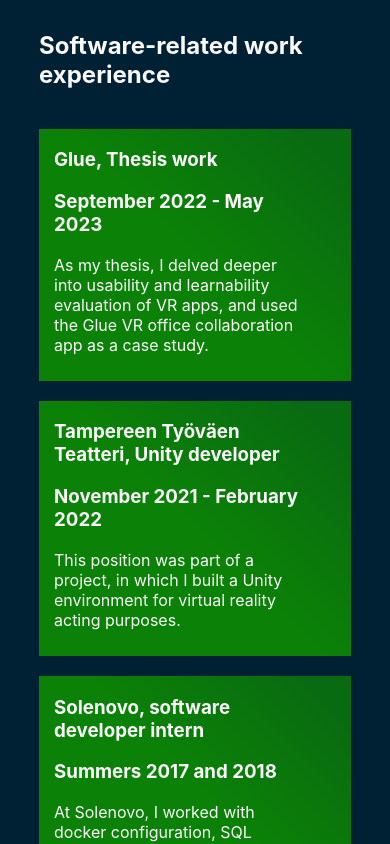
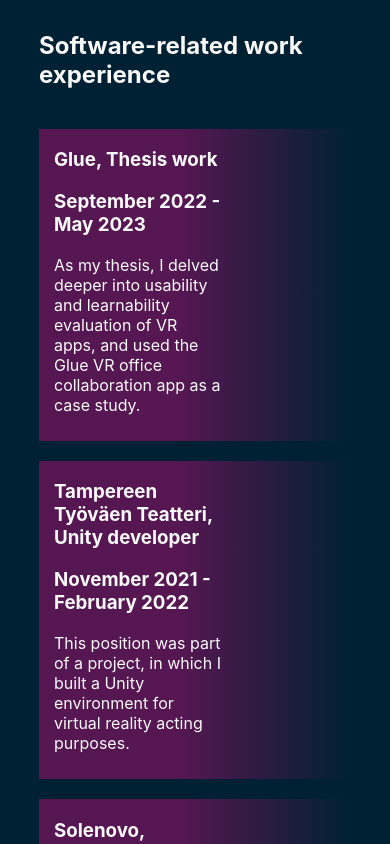
Before and after one commit to ShamanUX/PetrusEskelinen, a React (Create React App) app in the folder react-portfolio/: page /resume in a window 390 px wide. Shown: the part 980-1824 px from the top of the page. Built offline with nearby package versions, Linux system fonts and the light colour scheme.

Commit message:
changed resume jobsection colors

```diff
--- a/react-portfolio/src/Resume.css
+++ b/react-portfolio/src/Resume.css
@@ -13,15 +13,15 @@
 }
 
 .jobsection{
-    background: linear-gradient(to right, #0b8107 75%, rgba(0, 0, 0, 0) );
+    background: linear-gradient(to right,rgba(117, 19, 93, 0.9), rgba(0, 0, 0, 0) );
     padding: 1px 15px 10px 15px;
     margin: 0;
-    max-width: 60%;
+    max-width: 80%;
 }
 
 .jobsection p, h3
  {
-    max-width: 90%;
+    max-width: 60%;
 }
 
 .job-container {
@@ -41,6 +41,7 @@
 @media (max-width: 1024px) {
     .jobsection {
         max-width: 100%;
-        background: linear-gradient(45deg, #0b8107 50%, #0b8107c5 90%, #0b8107c5 );
+        background: linear-gradient(to right, rgba(117, 19, 93, 0.73) 45%, #eeeeee00);
+
     }
 }
```
